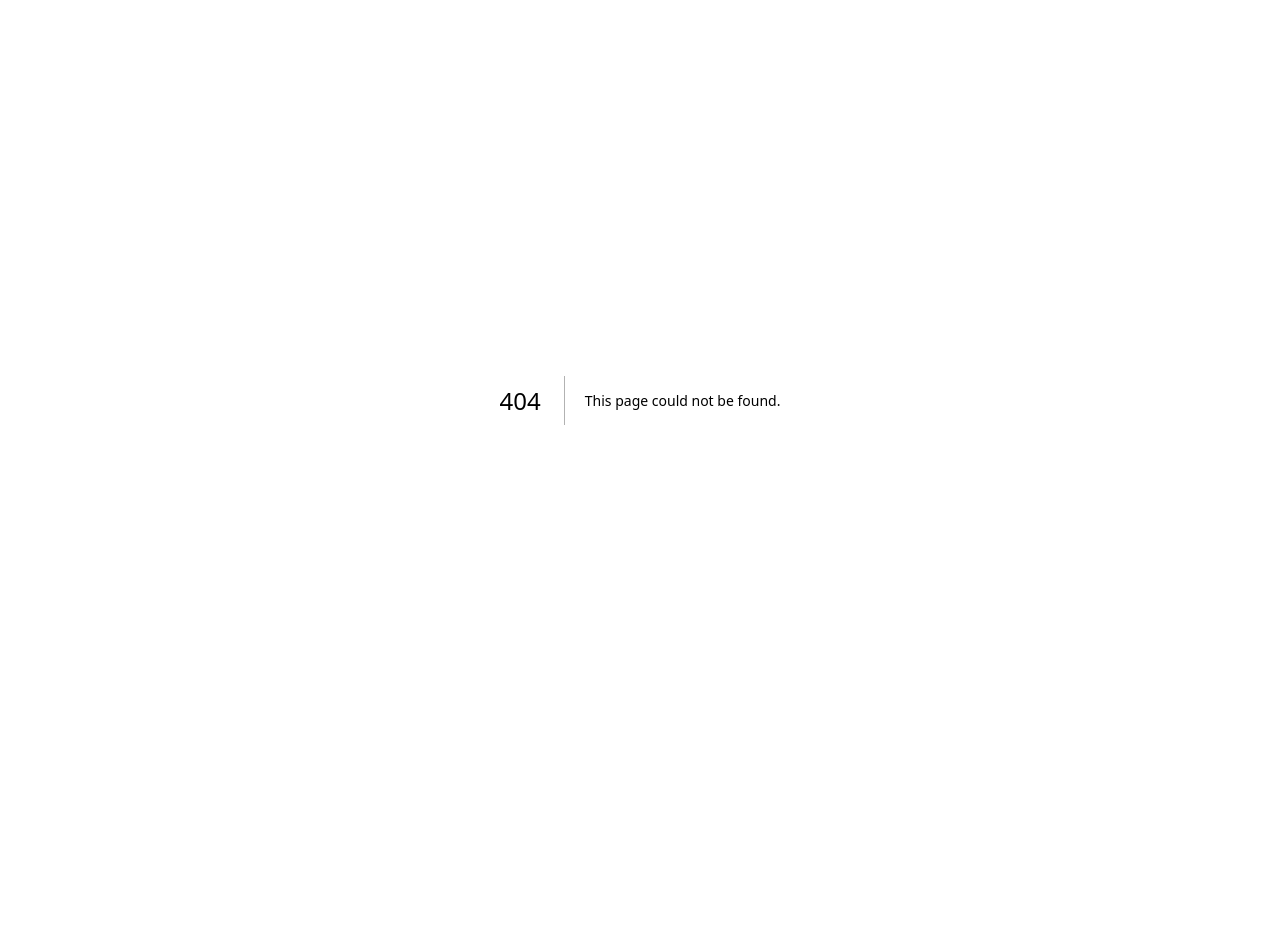
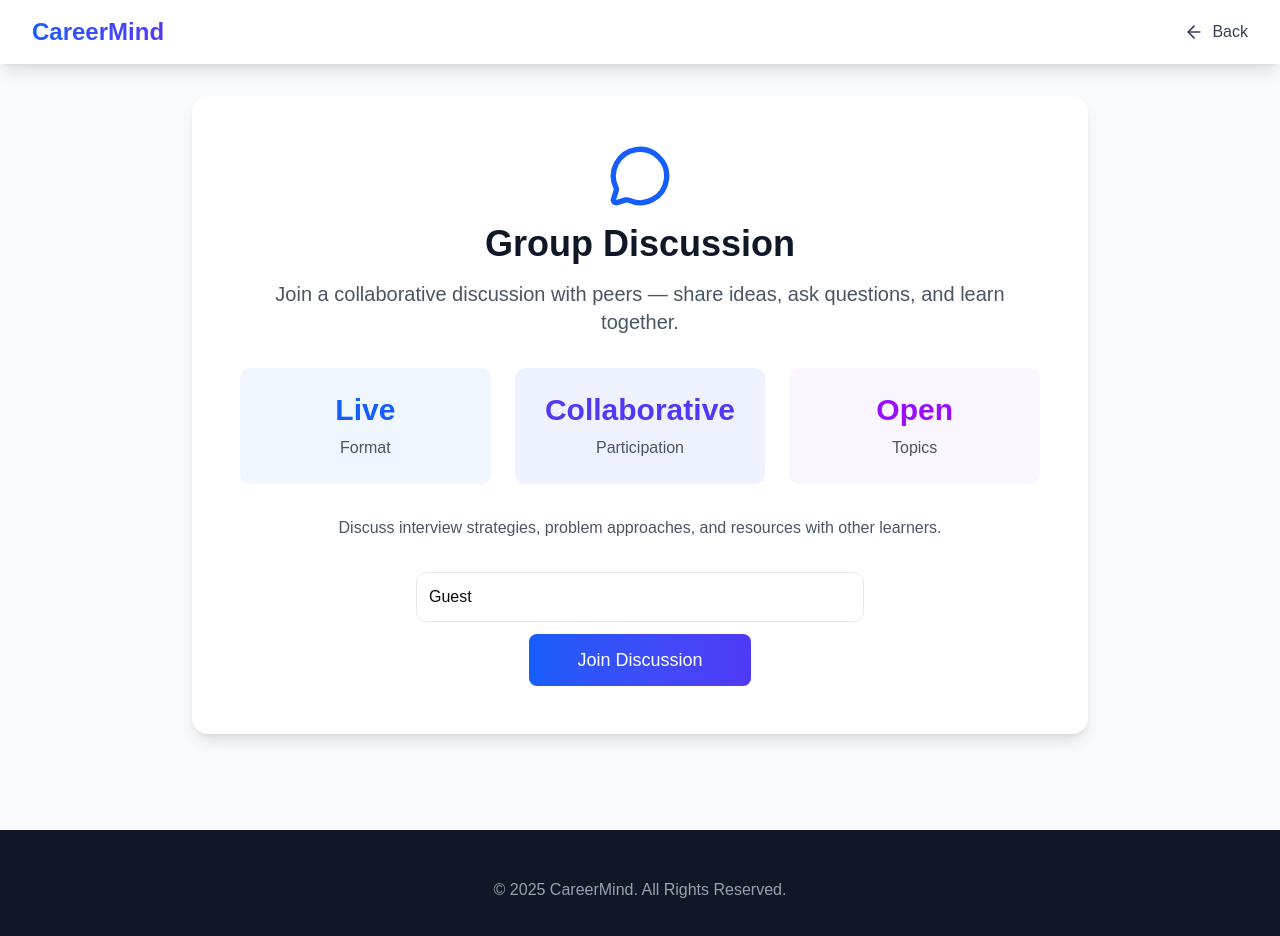
Before and after one commit to ShaunV334/Career-Mind, a Next.js app in the folder frontend/: page /modules/groupDiscussion in a window 1280 px wide. Before the commit this address had no page. Shown: the top 936 px of the page. Before the commit the page ends 800 px from the top, so only its background shows below. Built offline with nearby package versions, Linux system fonts and the light colour scheme.

Commit message:
added group discussion module

```diff
--- /dev/null
+++ b/frontend/app/modules/groupDiscussion.tsx
@@ -0,0 +1,202 @@
+"use client";
+
+import { useEffect, useState } from "react";
+import { useRouter } from "next/navigation";
+import { Button } from "@/components/ui/button";
+import { ArrowLeft, MessageCircle, Users } from "lucide-react";
+
+interface Message {
+  id: number;
+  author: string;
+  text: string;
+  time: string;
+}
+
+export default function GroupDiscussionModule() {
+  const router = useRouter();
+  const [started, setStarted] = useState(false);
+  const [ended, setEnded] = useState(false);
+  const [messages, setMessages] = useState<Message[]>([]);
+  const [input, setInput] = useState("");
+  const [name, setName] = useState("Guest");
+
+  // simple demo participants count derived from unique authors
+  const participants = Array.from(new Set(messages.map((m) => m.author))).length || 1;
+
+  useEffect(() => {
+    // seed with a welcome message when discussion starts
+    if (started && messages.length === 0) {
+      setMessages([
+        {
+          id: 1,
+          author: "Moderator",
+          text: "Welcome to the group discussion — introduce yourselves and share thoughts.",
+          time: new Date().toLocaleTimeString(),
+        },
+      ]);
+    }
+  }, [started]);
+
+  const handleSend = () => {
+    if (!input.trim()) return;
+    const next: Message = {
+      id: messages.length + 1,
+      author: name || "Guest",
+      text: input.trim(),
+      time: new Date().toLocaleTimeString(),
+    };
+    setMessages((s) => [...s, next]);
+    setInput("");
+  };
+
+  return (
+    <div className="w-full min-h-screen bg-gray-50">
+      <nav className="fixed top-0 w-full z-50 bg-white shadow-lg transition-all duration-300">
+        <div className="max-w-7xl mx-auto px-4 sm:px-6 lg:px-8">
+          <div className="flex justify-between items-center h-16">
+            <div className="shrink-0">
+              <h1 className="text-2xl font-bold bg-gradient-to-r from-blue-600 to-indigo-600 bg-clip-text text-transparent">
+                CareerMind
+              </h1>
+            </div>
+            <button
+              onClick={() => router.back()}
+              className="flex items-center gap-2 text-gray-700 hover:text-blue-600 transition-colors"
+            >
+              <ArrowLeft className="w-5 h-5" />
+              <span className="font-medium">Back</span>
+            </button>
+          </div>
+        </div>
+      </nav>
+
+      <div className="pt-24 pb-12 px-4">
+        <div className="max-w-4xl mx-auto">
+          {!started ? (
+            <div className="bg-white rounded-2xl shadow-lg p-12 text-center">
+              <div className="mb-8">
+                <MessageCircle className="w-16 h-16 text-blue-600 mx-auto mb-4" />
+                <h1 className="text-4xl font-bold text-gray-900 mb-4">Group Discussion</h1>
+                <p className="text-xl text-gray-600 mb-8">
+                  Join a collaborative discussion with peers — share ideas, ask questions, and learn together.
+                </p>
+              </div>
+
+              <div className="grid md:grid-cols-3 gap-6 mb-8">
+                <div className="bg-blue-50 rounded-lg p-6">
+                  <div className="text-3xl font-bold text-blue-600 mb-2">Live</div>
+                  <p className="text-gray-600">Format</p>
+                </div>
+                <div className="bg-indigo-50 rounded-lg p-6">
+                  <div className="text-3xl font-bold text-indigo-600 mb-2">Collaborative</div>
+                  <p className="text-gray-600">Participation</p>
+                </div>
+                <div className="bg-purple-50 rounded-lg p-6">
+                  <div className="text-3xl font-bold text-purple-600 mb-2">Open</div>
+                  <p className="text-gray-600">Topics</p>
+                </div>
+              </div>
+
+              <p className="text-gray-600 mb-8">Discuss interview strategies, problem approaches, and resources with other learners.</p>
+
+              <div className="space-y-3 max-w-md mx-auto">
+                <input
+                  value={name}
+                  onChange={(e) => setName(e.target.value)}
+                  placeholder="Your display name"
+                  className="w-full p-3 rounded-lg border border-gray-200"
+                />
+                <Button
+                  onClick={() => setStarted(true)}
+                  className="bg-gradient-to-r from-blue-600 to-indigo-600 hover:from-blue-700 hover:to-indigo-700 text-white px-12 py-3 h-auto text-lg"
+                >
+                  Join Discussion
+                </Button>
+              </div>
+            </div>
+          ) : !ended ? (
+            <div className="bg-white rounded-2xl shadow-lg p-8 md:p-12">
+              <div className="mb-6 flex items-center justify-between">
+                <div>
+                  <h2 className="text-2xl font-bold text-gray-900">Live Group Discussion</h2>
+                  <p className="text-sm text-gray-600">Participants: {participants}</p>
+                </div>
+                <div className="flex items-center gap-3">
+                  <Users className="w-6 h-6 text-indigo-600" />
+                  <Button
+                    onClick={() => setEnded(true)}
+                    className="bg-gray-200 hover:bg-gray-300 text-gray-900 px-4 py-2 h-auto"
+                  >
+                    End Discussion
+                  </Button>
+                </div>
+              </div>
+
+              <div className="mb-6 max-h-96 overflow-y-auto space-y-3">
+                {messages.map((m) => (
+                  <div key={m.id} className="p-4 bg-gray-50 rounded-lg border border-gray-100">
+                    <div className="flex items-center justify-between mb-1">
+                      <div className="font-semibold text-gray-900">{m.author}</div>
+                      <div className="text-xs text-gray-400">{m.time}</div>
+                    </div>
+                    <div className="text-gray-700">{m.text}</div>
+                  </div>
+                ))}
+              </div>
+
+              <div className="mt-4">
+                <div className="flex gap-3">
+                  <input
+                    value={input}
+                    onChange={(e) => setInput(e.target.value)}
+                    placeholder="Write a message..."
+                    className="flex-1 p-3 rounded-lg border border-gray-200"
+                    onKeyDown={(e) => {
+                      if (e.key === "Enter") handleSend();
+                    }}
+                  />
+                  <Button onClick={handleSend} className="bg-gradient-to-r from-blue-600 to-indigo-600 text-white px-6 py-3">
+                    Send
+                  </Button>
+                </div>
+              </div>
+            </div>
+          ) : (
+            <div className="bg-white rounded-2xl shadow-lg p-12 text-center">
+              <div className="mb-8">
+                <div className="w-32 h-32 rounded-full bg-gradient-to-r from-blue-600 to-indigo-600 flex items-center justify-center mx-auto mb-6">
+                  <div className="text-3xl font-bold text-white">{messages.length}</div>
+                </div>
+                <h1 className="text-4xl font-bold text-gray-900 mb-2">Discussion Ended</h1>
+                <p className="text-xl text-gray-600">You contributed {messages.filter(m => m.author === name).length} messages during the discussion.</p>
+              </div>
+
+              <div className="flex flex-col md:flex-row gap-4 justify-center">
+                <Button
+                  onClick={() => {
+                    setStarted(false);
+                    setEnded(false);
+                    setMessages([]);
+                    setInput("");
+                  }}
+                  className="bg-gradient-to-r from-blue-600 to-indigo-600 hover:from-blue-700 hover:to-indigo-700 text-white px-8 py-3 h-auto"
+                >
+                  Start New Discussion
+                </Button>
+                <Button onClick={() => router.back()} className="bg-gray-200 hover:bg-gray-300 text-gray-900 px-8 py-3 h-auto">
+                  Back to Home
+                </Button>
+              </div>
+            </div>
+          )}
+        </div>
+      </div>
+
+      <footer className="bg-gray-900 text-white py-12 px-4 mt-12">
+        <div className="max-w-7xl mx-auto text-center">
+          <p className="text-gray-400">© 2025 CareerMind. All Rights Reserved.</p>
+        </div>
+      </footer>
+    </div>
+  );
+}
--- /dev/null
+++ b/frontend/app/modules/groupDiscussion/page.tsx
@@ -0,0 +1,7 @@
+"use client";
+
+import GroupDiscussionModule from "../groupDiscussion";
+
+export default function Page() {
+  return <GroupDiscussionModule />;
+}
--- a/frontend/app/page.tsx
+++ b/frontend/app/page.tsx
@@ -211,6 +211,11 @@ export default function Home() {
               <h3 className="text-xl font-bold text-gray-900 mb-2">Aptitude Test</h3>
               <p className="text-gray-600">Test your quantitative reasoning and analytical skills with our curated questions.</p>
             </div>
+              <div className="feature-card bg-white p-8 rounded-lg shadow-md hover:shadow-xl transition-shadow cursor-pointer" onClick={() => router.push("/modules/groupDiscussion")}>
+                <div className="text-4xl font-bold text-purple-600 mb-4">💬</div>
+                <h3 className="text-xl font-bold text-gray-900 mb-2">Group Discussion</h3>
+                <p className="text-gray-600">Join live discussions to collaborate and share insights with peers.</p>
+              </div>
             <div className="feature-card bg-white p-8 rounded-lg shadow-md hover:shadow-xl transition-shadow">
               <div className="text-4xl font-bold text-blue-600 mb-4">🎤</div>
               <h3 className="text-xl font-bold text-gray-900 mb-2">Mock Interviews</h3>
```
